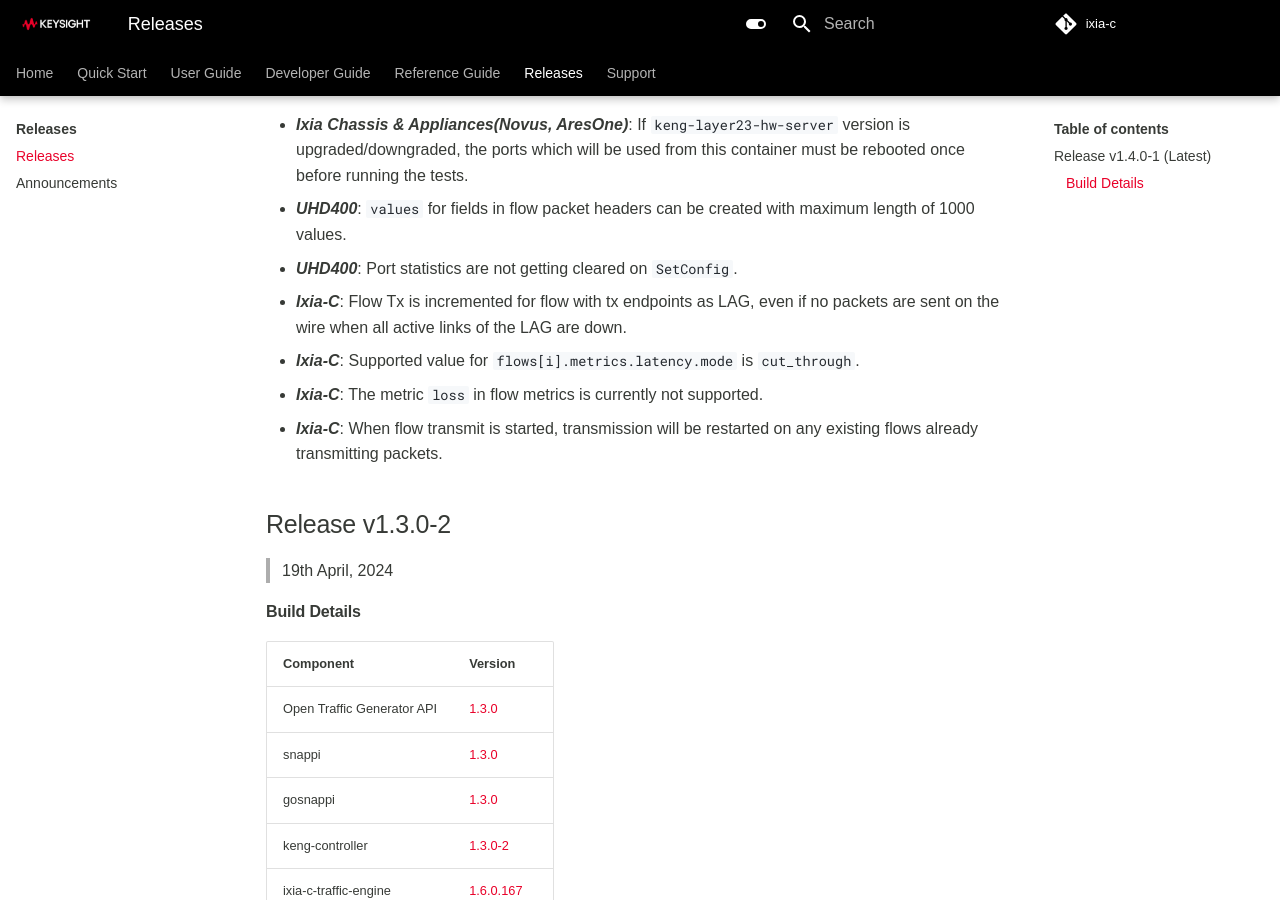
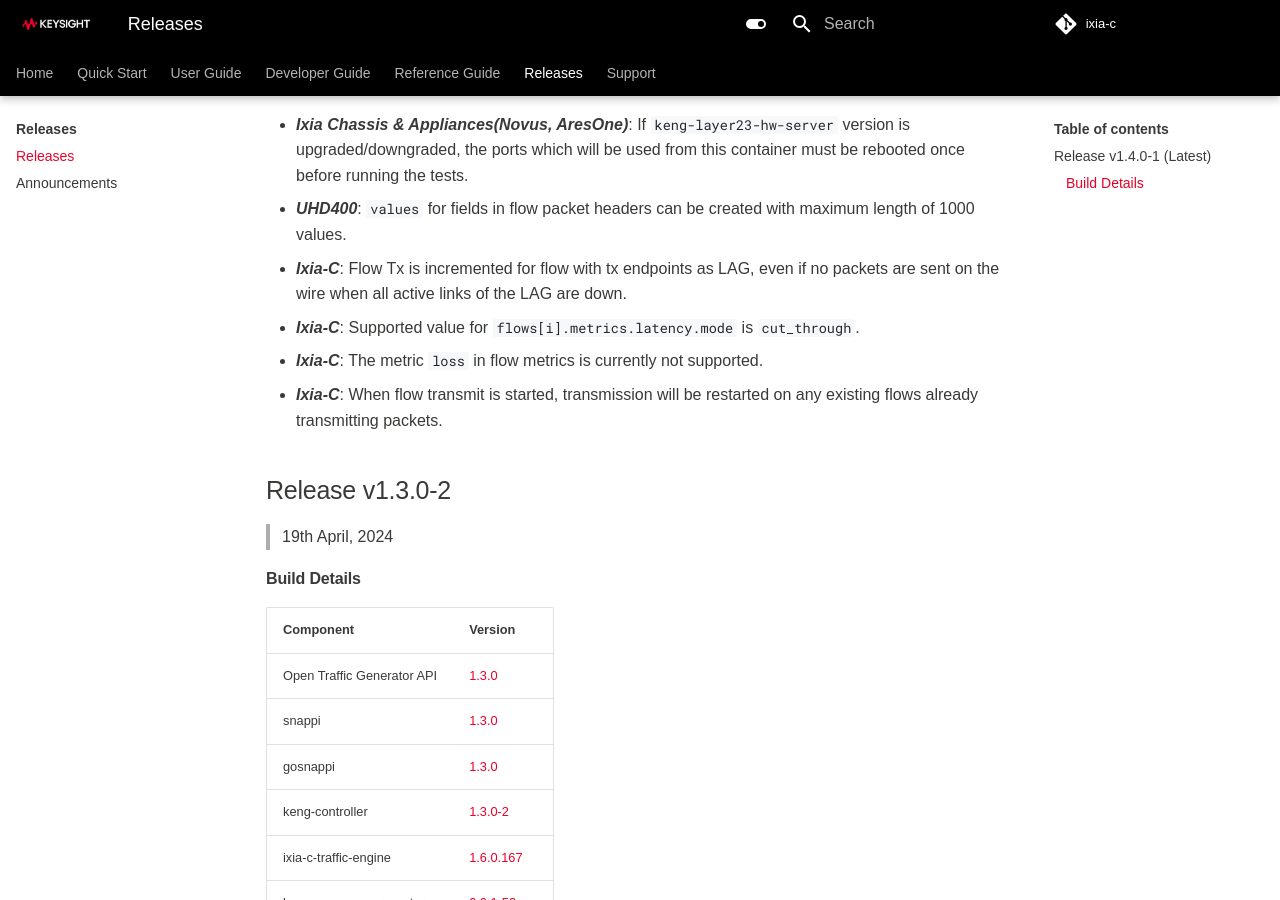
Before and after one commit to open-traffic-generator/ixia-c, an MkDocs documentation site: the page built from docs/releases.md, in a window 1280 px wide and 900 px high, scrolled down 1923 px. Built offline with MkDocs 1.6.1 and Material for MkDocs 9.7.7, drawn with Linux system fonts in a browser that asks for light colours; some web fonts are replaced; comment, search, counter and statistics services are not loaded.

Commit message:
known issues modified

```diff
--- a/docs/releases.md
+++ b/docs/releases.md
@@ -54,7 +54,6 @@
 #### Known Issues
 * <b><i>Ixia Chassis & Appliances(Novus, AresOne)</i></b>: If `keng-layer23-hw-server` version is upgraded/downgraded, the ports which will be used from this container must be rebooted once before running the tests.
 * <b><i>UHD400</i></b>: `values` for fields in flow packet headers can be created with maximum length of 1000 values.
-* <b><i>UHD400</i></b>: Port statistics are not getting cleared on `SetConfig`.
 * <b><i>Ixia-C</i></b>: Flow Tx is incremented for flow with tx endpoints as LAG, even if no packets are sent on the wire when all active links of the LAG are down.
 * <b><i>Ixia-C</i></b>: Supported value for `flows[i].metrics.latency.mode` is `cut_through`.
 * <b><i>Ixia-C</i></b>: The metric `loss` in flow metrics is currently not supported.
```
